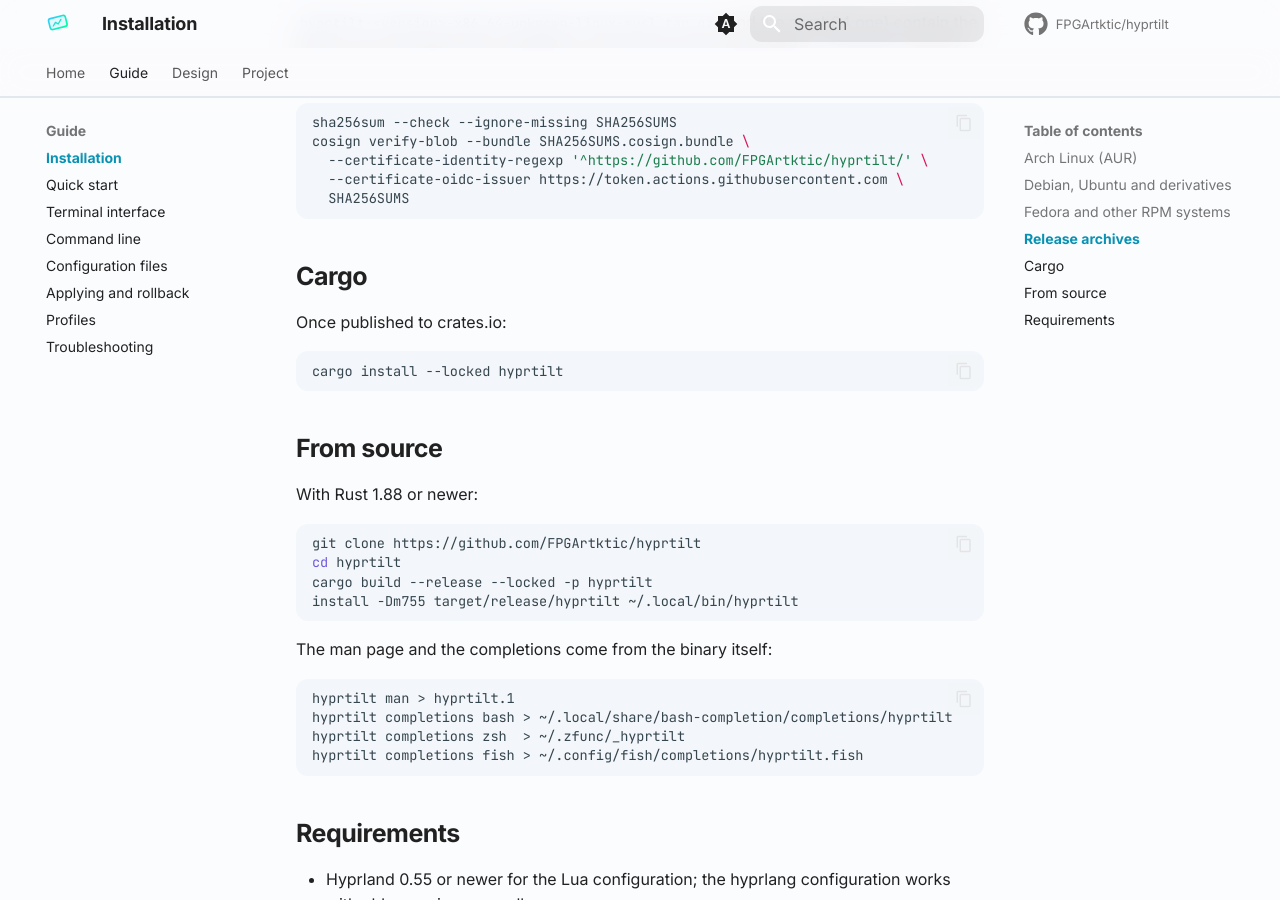
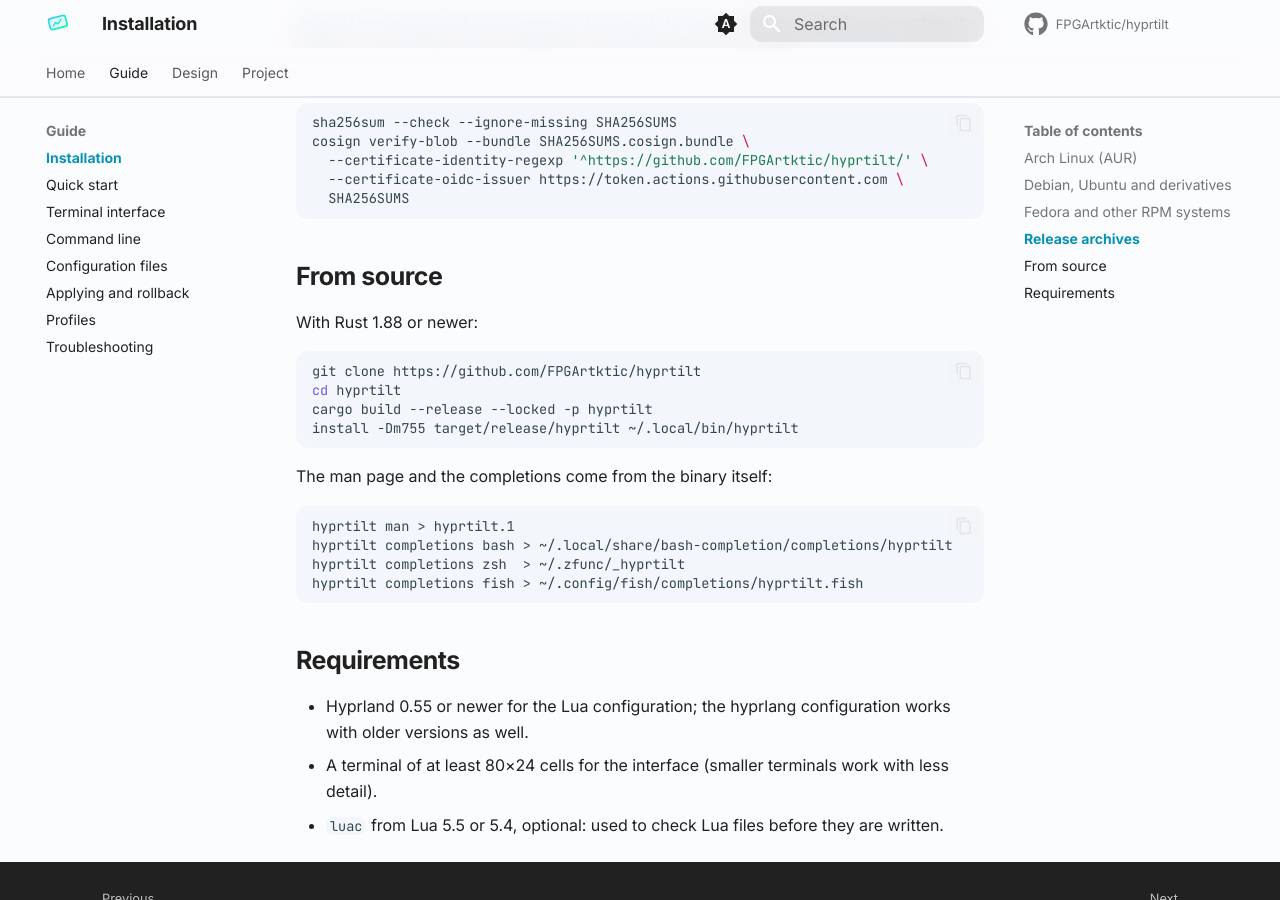
Before and after one commit to FPGArtktic/hyprtilt, an MkDocs documentation site: the page built from docs/guide/installation.md, in a window 1280 px wide and 900 px high, scrolled down 1509 px. Built offline with MkDocs 1.6.1 and Material for MkDocs 9.7.7, drawn with Linux system fonts in a browser that asks for light colours; comment, search, counter and statistics services are not loaded.

Commit message:
docs: drop the cargo install instructions
The README and the installation guide offered `cargo install hyprtilt`,
the guide even in the future tense ("once published to crates.io").
Nobody should be sent to a path that the project does not keep an eye
on: the packages hyprtilt tests and ships are the AUR recipes, the
`.deb`, the `.rpm` and the release archives.

Remove both sections. The crates.io publication stays in the release
workflow, so the library remains available to Rust projects; it is just
not an installation route the documentation recommends.

Co-Authored-By: Claude Opus 5 <noreply@anthropic.com>
Signed-off-by: Mateusz Okulanis <FPGArtktic@outlook.com>

````diff
--- a/docs/guide/installation.md
+++ b/docs/guide/installation.md
@@ -1,5 +1,5 @@
 ---
-description: Install hyprtilt from the AUR, a .deb or .rpm package, with Cargo, or from source.
+description: Install hyprtilt from the AUR, a .deb or .rpm package, a release archive, or from source.
 ---
 
 <!-- SPDX-License-Identifier: GPL-3.0-only -->
@@ -74,14 +74,6 @@ cosign verify-blob --bundle SHA256SUMS.cosign.bundle \
   SHA256SUMS
 ```
 
-## Cargo
-
-Once published to crates.io:
-
-```sh
-cargo install --locked hyprtilt
-```
-
 ## From source
 
 With Rust 1.88 or newer:
````
Also changed, not shown: README.md (+0 -6 lines).
